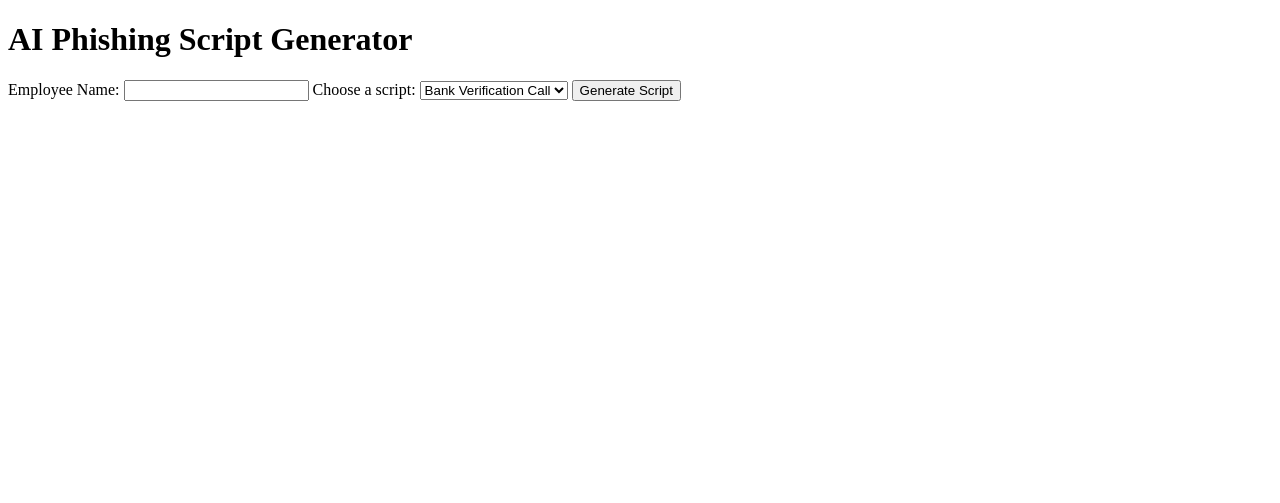
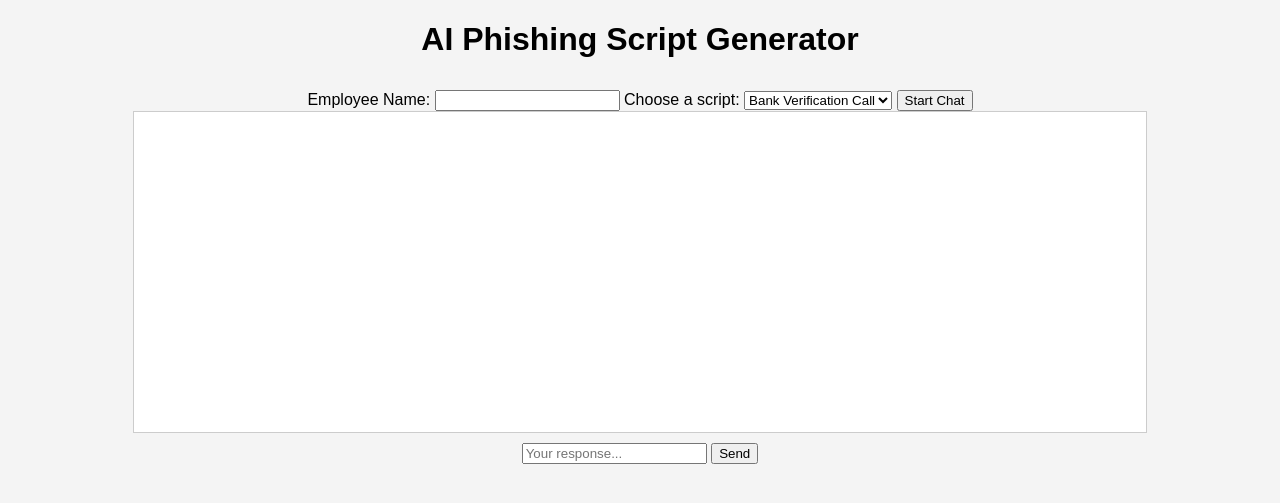
Before and after one commit to BuckleyJulie/FYP, a Flask app: page / in a window 1280 px wide. Shown: the top 503 px of the page. Run offline with Flask 3, Linux system fonts and the light colour scheme.

Commit message:
Working web interface with name entry and two script choices

```diff
--- a/app.py
+++ b/app.py
@@ -1,18 +1,47 @@
-from flask import Flask, render_template, request
+from flask import Flask, render_template, request, session, jsonify
 from chatbot.gpt import get_script_response
 from chatbot.scripts import get_script
 
 app = Flask(__name__)
+app.secret_key = "super secret key"
 
-@app.route("/", methods=["GET", "POST"])
+@app.route("/", methods=["GET"])
 def index():
-    if request.method == "POST":
-        employee_name = request.form["employee_name"]
-        script_choice = request.form["script_choice"]
-        initial_script = get_script(script_choice, employee_name)
-        return render_template("index.html", script=initial_script)
+    if "conversation" not in session:
+        session["conversation"] = []
+    return render_template("index.html", script=session["conversation"])
 
-    return render_template("index.html", script=None)
+@app.route("/start", methods=["POST"])
+
+def start_conversation():
+    session["conversation"] = []
+    session["script_initialized"] = False
+    data = request.get_json()
+    employee_name = data.get("employee_name")
+    script_choice = data.get("script_choice")
+
+    # Generate initial script
+    initial_script = get_script(script_choice, employee_name)
+    session["conversation"].append({"role": "assistant", "content": initial_script})
+    session["script_initialized"] = True
+    session.modified = True
+
+    return jsonify({"conversation": session["conversation"]})
+
+@app.route("/chat", methods=["POST"])
+def chat():
+    data = request.get_json()
+    user_input = data.get("user_input")
+
+    if "conversation" not in session:
+        session["conversation"] = []
+
+    session["conversation"].append({"role": "user", "content": user_input})
+    ai_response = get_script_response(user_input, session["conversation"])
+    session["conversation"].append({"role": "assistant", "content": ai_response})
+    session.modified = True
+
+    return jsonify({"conversation": session["conversation"]})
 
 if __name__ == "__main__":
     app.run(debug=True)
--- /dev/null
+++ b/static/chat.js
@@ -0,0 +1,54 @@
+document.addEventListener("DOMContentLoaded", function () {
+    const chatBox = document.getElementById("chat-box");
+    const userInput = document.getElementById("user-input");
+    const sendButton = document.getElementById("send-btn");
+    const startForm = document.getElementById("start-form");
+    const startButton = document.getElementById("start-btn");
+
+    function updateChat(messages) {
+        chatBox.innerHTML = ""; // Clear chat
+        messages.forEach(msg => {
+            let p = document.createElement("p");
+            p.classList.add(msg.role);
+            p.innerHTML = `<strong>${msg.role === 'user' ? 'User' : 'AI'}:</strong> ${msg.content}`;
+            chatBox.appendChild(p);
+        });
+        chatBox.scrollTop = chatBox.scrollHeight; // Auto-scroll
+    }
+
+    startForm.addEventListener("submit", function (event) {
+        event.preventDefault();
+
+        const employeeName = document.getElementById("employee-name").value;
+        const scriptChoice = document.getElementById("script-choice").value;
+
+        fetch("/start", {
+            method: "POST",
+            body: JSON.stringify({ employee_name: employeeName, script_choice: scriptChoice }),
+            headers: { "Content-Type": "application/json" }
+        })
+        .then(response => response.json())
+        .then(data => updateChat(data.conversation));
+    });
+
+    sendButton.addEventListener("click", function () {
+        const message = userInput.value.trim();
+        if (!message) return;
+
+        fetch("/chat", {
+            method: "POST",
+            body: JSON.stringify({ user_input: message }),
+            headers: { "Content-Type": "application/json" }
+        })
+        .then(response => response.json())
+        .then(data => updateChat(data.conversation));
+
+        userInput.value = ""; // Clear input field
+    });
+
+    userInput.addEventListener("keypress", function (event) {
+        if (event.key === "Enter") {
+            sendButton.click();
+        }
+    });
+});
--- a/static/styles.css
+++ b/static/styles.css
@@ -0,0 +1,30 @@
+body {
+    font-family: Arial, sans-serif;
+    background-color: #f4f4f4;
+    text-align: center;
+    margin: 20px;
+}
+
+.chat-box {
+    border: 1px solid #ccc;
+    padding: 10px;
+    height: 300px;
+    width: 80%;
+    margin: auto;
+    overflow-y: auto;
+    background: white;
+}
+
+.user {
+    color: blue;
+    font-weight: bold;
+}
+
+.assistant {
+    color: green;
+    font-weight: bold;
+}
+
+input, button {
+    margin-top: 10px;
+}
--- a/templates/index.html
+++ b/templates/index.html
@@ -2,25 +2,31 @@
 <html lang="en">
 <head>
     <title>AI Phishing Simulator</title>
+    <link rel="stylesheet" type="text/css" href="{{ url_for('static', filename='styles.css') }}">
+    <script src="{{ url_for('static', filename='chat.js') }}" defer></script>
 </head>
 <body>
     <h1>AI Phishing Script Generator</h1>
-    <form method="post">
+
+    <form id="start-form">
         <label for="employee_name">Employee Name:</label>
-        <input type="text" name="employee_name" required>
+        <input type="text" id="employee-name" name="employee_name" required>
 
-        <label for="script_choice">Choose a script:</label>
-        <select name="script_choice">
+        <label for="script-choice">Choose a script:</label>
+        <select id="script-choice" name="script_choice">
             <option value="bank_call">Bank Verification Call</option>
             <option value="helpdesk">IT Helpdesk Call</option>
         </select>
 
-        <button type="submit">Generate Script</button>
+        <button type="submit" id="start-btn">Start Chat</button>
     </form>
 
-    {% if script %}
-        <h2>Generated Script:</h2>
-        <p>{{ script }}</p>
-    {% endif %}
+    <div id="chat-box" class="chat-box"></div>
+
+    <div id="chat-controls">
+        <input type="text" id="user-input" placeholder="Your response..." required>
+        <button id="send-btn">Send</button>
+    </div>
+
 </body>
 </html>
```
Also changed, not shown: chatbot.py (+7 -7 lines), chatbot/gpt.py (+7 -9 lines), test_openai.py (+10 -10 lines).
